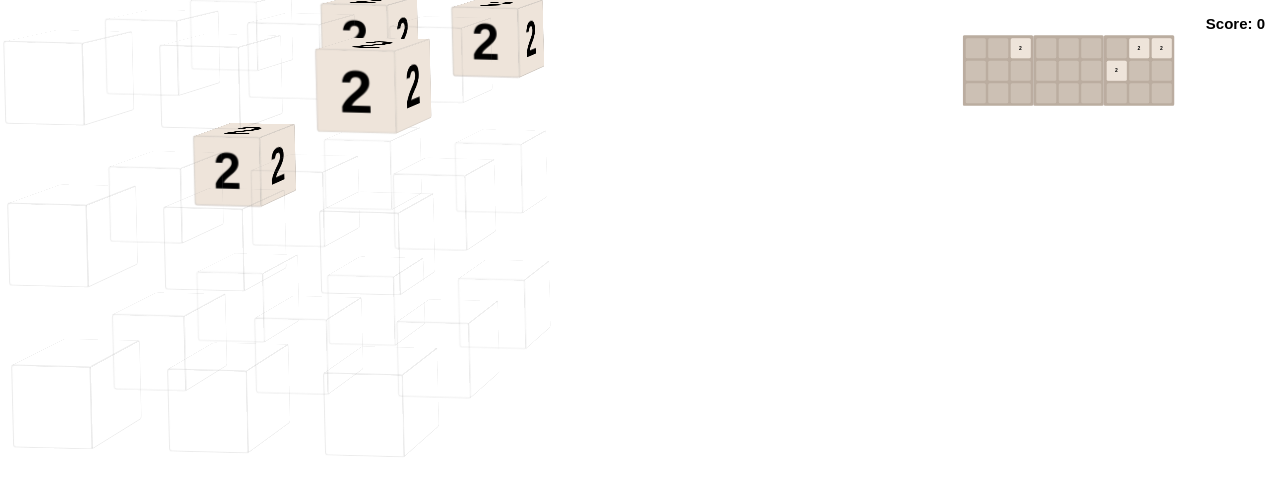
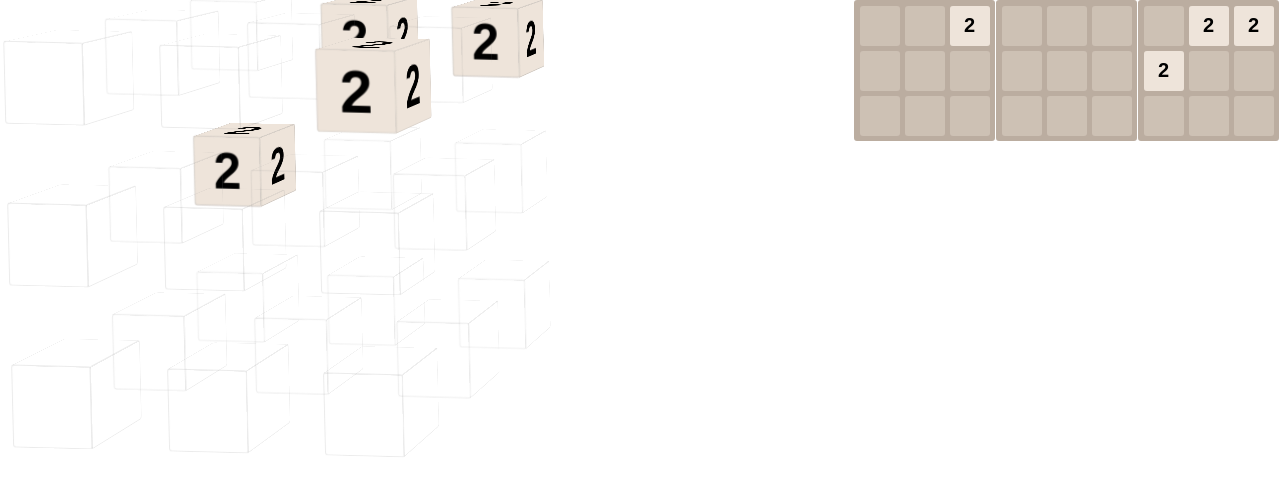
Before and after one commit to dj0nes/2048-react, a React (Create React App) app: page / in a window 1280 px wide. Shown: the top 496 px of the page. Built offline with nearby package versions, Linux system fonts and the light colour scheme.

Commit message:
css grid gone, 2D board now scales properly with font-size

```diff
--- a/src/3D.css
+++ b/src/3D.css
@@ -12,12 +12,12 @@
     perspective-origin: 50% 0%;
     transform-style:preserve-3d;
     transform: rotate3d(1, 2, 0, -20deg);
-    transition:200ms ease-in;
+    transition: 200ms ease-in;
 }
 
 .tile3D-wrapper{
     /*perspective: 3000px;*/
-    transition:150ms ease-in;
+    transition: 150ms ease-in;
     position: absolute;
     transform-style: preserve-3d;
 }
--- a/src/components/board.js
+++ b/src/components/board.js
@@ -14,13 +14,24 @@ function Board(props) {
         }
     }
 
-    let board_cells = []
-    for(let i = 0; i < Math.pow(props.board_size, 2); i++) {
-        board_cells.push(<div className={'cell'} key={i}/>)
+    let board_map = props.board_map
+    let tilesList = []
+
+    // populate board with placeholder tiles
+    for(let x = 0; x < props.board_size; x++) {
+        for (let y = 0; y < props.board_size; y++) {
+            tilesList.push(
+                (
+                    <div x-type="placeholder" key={`${x}${y}-placeholder`} className={`
+                        tile
+                        tile-placeholder
+                        row-${y}-col-${x}`}
+                    ><div className="tile-inner"> </div></div>
+                ))
+        }
     }
 
-    let board_map = props.board_map
-    let tilesList = []
+
     for(let coordinate_string of board_map.getSortedKeys()) {
         let tiles = board_map.get(coordinate_string)
         let coordinates = board_map.getCoordinatesFromKey(coordinate_string)
@@ -54,11 +65,8 @@ function Board(props) {
     return (
         <div className="board2D">
             <style>{style}</style>
-            <div className={'grid-container'}>
-                {board_cells}
-                <div style={{position: 'absolute'}}>
-                    {tilesList}
-                </div>
+            <div>
+                {tilesList}
             </div>
         </div>
     )
--- a/src/index.css
+++ b/src/index.css
@@ -17,13 +17,6 @@ body {
     margin: calc(var(--gutter) / 2);
     border-radius: 3px;
 
-}
-
-.grid-container {
-    display: grid;
-    height: 100%;
-    grid-template-columns: repeat(var(--boxes), 1fr);
-    grid-template-rows: repeat(var(--boxes), 1fr);
 }
 
 .tile {
@@ -68,18 +61,34 @@ body {
     background-color: #bbada0;
     border-radius: 3px;
     border: 0.35em solid #bbada0;
+    margin-right: 1px;
+    font-size: 1em;
     height: calc((var(--box-size) + var(--gutter)) * var(--boxes) + 0 * var(--gutter));
     width: calc((var(--box-size) + var(--gutter)) * var(--boxes) + 0 * var(--gutter));
+}
+
+.board2D .tile-placeholder {
+    z-index: 0;
+}
+
+
+.board2D .tile-inner {
+    font-size: 2em;
+}
+
+.board2D .tile-1024 .tile-inner, .board2D .tile-2048 .tile-inner, .board2D .tile-super .tile-inner {
+    font-size: 1.5em;
+}
+
+.board2D .tile-placeholder .tile-inner {
+    background: rgba(238, 228, 218, 0.35);
 }
 
 #board2D-container {
     display: flex;
     justify-content: flex-start;
-    transform: scale(.5);
+    /*transform: scale(.5);*/
     position: fixed;
     top:0;
     right:0;
  }
-
-#board2D-container > .board2D{
-}
```
